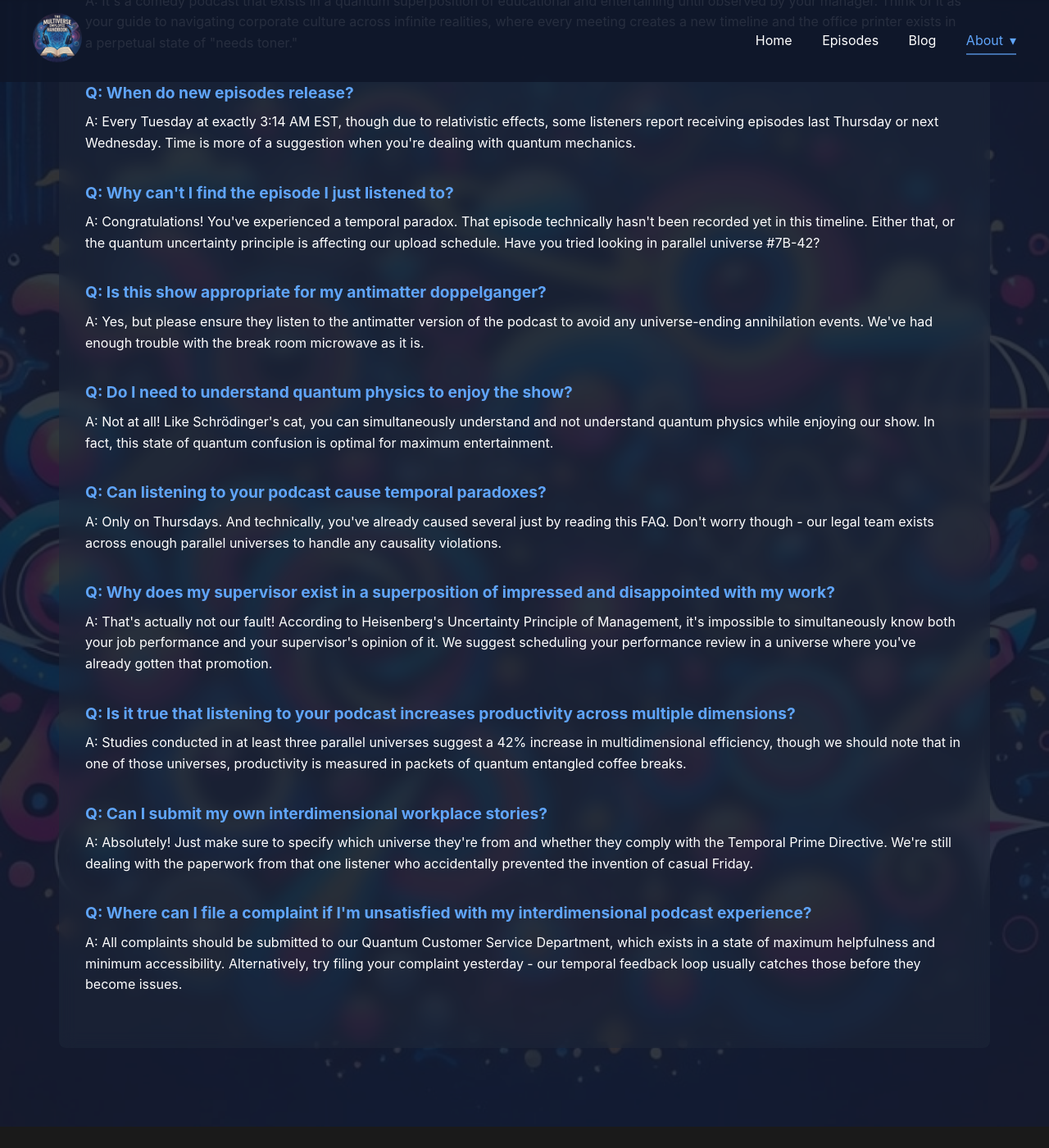
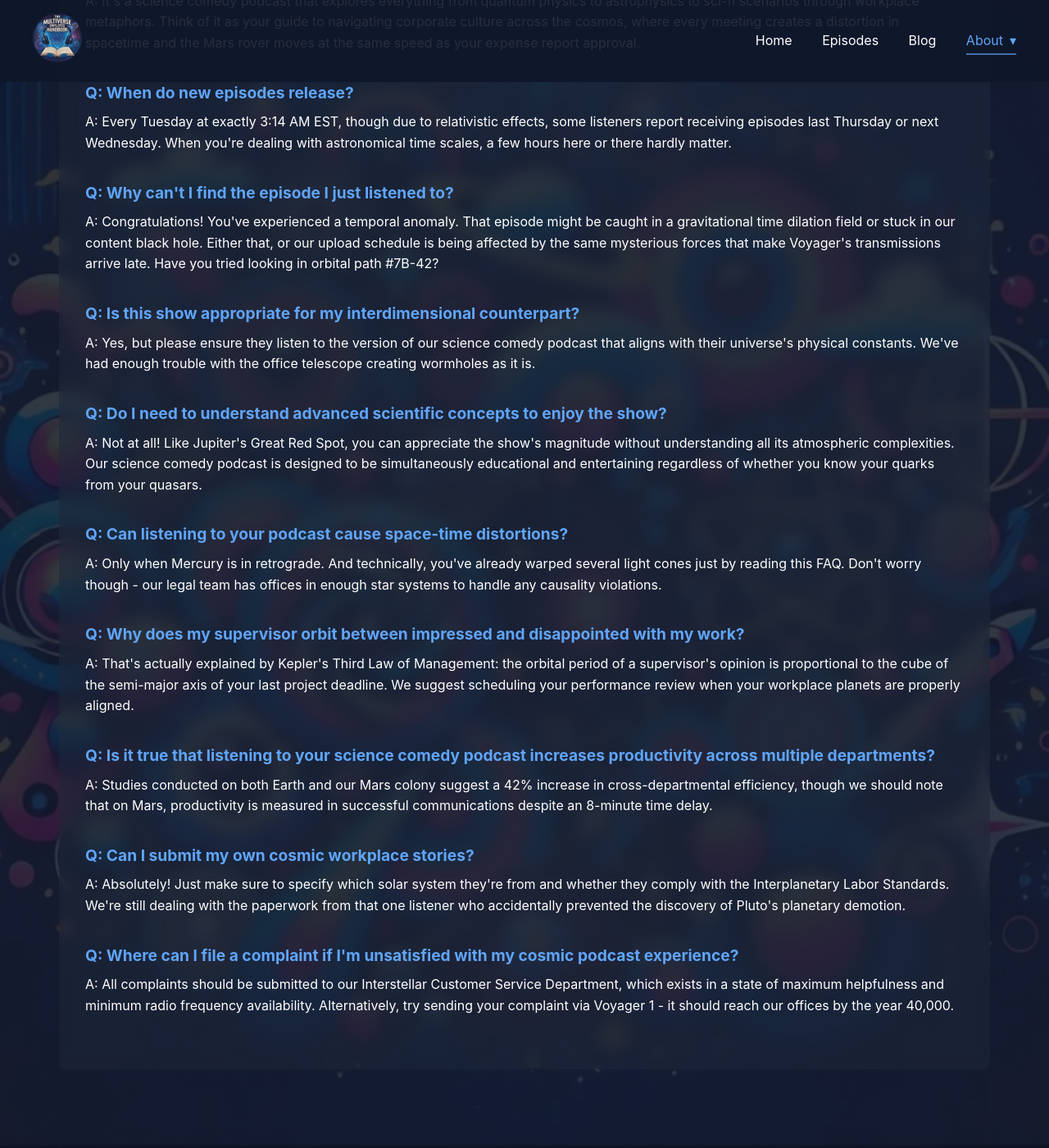
Before and after one commit to forward6/tmeh, a Jekyll site: the page built from about-faq.md, in a window 1280 px wide and 1400 px high, scrolled down 561 px. Shown: the whole window at 82% size. Built offline with Jekyll 4.4.1, drawn with Linux system fonts in a browser that asks for light colours; some of the changed text lies outside the part shown.

Commit message:
Update about-faq.md

```diff
--- a/about-faq.md
+++ b/about-faq.md
@@ -78,35 +78,35 @@ permalink: /about/faq/
 <section class="about-content">
     <div class="about-card">
         <div class="faq-question">Q: What is The Multiverse Employee Handbook?</div>
-        <div class="faq-answer">A: It's a comedy podcast that exists in a quantum superposition of educational and entertaining until observed by your manager. Think of it as your guide to navigating corporate culture across infinite realities, where every meeting creates a new timeline and the office printer exists in a perpetual state of "needs toner."</div>
+        <div class="faq-answer">A: It's a science comedy podcast that explores everything from quantum physics to astrophysics to sci-fi scenarios through workplace metaphors. Think of it as your guide to navigating corporate culture across the cosmos, where every meeting creates a distortion in spacetime and the Mars rover moves at the same speed as your expense report approval.</div>
+    <div class="faq-question">Q: When do new episodes release?</div>
+    <div class="faq-answer">A: Every Tuesday at exactly 3:14 AM EST, though due to relativistic effects, some listeners report receiving episodes last Thursday or next Wednesday. When you're dealing with astronomical time scales, a few hours here or there hardly matter.</div>
 
-        <div class="faq-question">Q: When do new episodes release?</div>
-        <div class="faq-answer">A: Every Tuesday at exactly 3:14 AM EST, though due to relativistic effects, some listeners report receiving episodes last Thursday or next Wednesday. Time is more of a suggestion when you're dealing with quantum mechanics.</div>
+    <div class="faq-question">Q: Why can't I find the episode I just listened to?</div>
+    <div class="faq-answer">A: Congratulations! You've experienced a temporal anomaly. That episode might be caught in a gravitational time dilation field or stuck in our content black hole. Either that, or our upload schedule is being affected by the same mysterious forces that make Voyager's transmissions arrive late. Have you tried looking in orbital path #7B-42?</div>
 
-        <div class="faq-question">Q: Why can't I find the episode I just listened to?</div>
-        <div class="faq-answer">A: Congratulations! You've experienced a temporal paradox. That episode technically hasn't been recorded yet in this timeline. Either that, or the quantum uncertainty principle is affecting our upload schedule. Have you tried looking in parallel universe #7B-42?</div>
+    <div class="faq-question">Q: Is this show appropriate for my interdimensional counterpart?</div>
+    <div class="faq-answer">A: Yes, but please ensure they listen to the version of our science comedy podcast that aligns with their universe's physical constants. We've had enough trouble with the office telescope creating wormholes as it is.</div>
 
-        <div class="faq-question">Q: Is this show appropriate for my antimatter doppelganger?</div>
-        <div class="faq-answer">A: Yes, but please ensure they listen to the antimatter version of the podcast to avoid any universe-ending annihilation events. We've had enough trouble with the break room microwave as it is.</div>
+    <div class="faq-question">Q: Do I need to understand advanced scientific concepts to enjoy the show?</div>
+    <div class="faq-answer">A: Not at all! Like Jupiter's Great Red Spot, you can appreciate the show's magnitude without understanding all its atmospheric complexities. Our science comedy podcast is designed to be simultaneously educational and entertaining regardless of whether you know your quarks from your quasars.</div>
 
-        <div class="faq-question">Q: Do I need to understand quantum physics to enjoy the show?</div>
-        <div class="faq-answer">A: Not at all! Like Schrödinger's cat, you can simultaneously understand and not understand quantum physics while enjoying our show. In fact, this state of quantum confusion is optimal for maximum entertainment.</div>
+    <div class="faq-question">Q: Can listening to your podcast cause space-time distortions?</div>
+    <div class="faq-answer">A: Only when Mercury is in retrograde. And technically, you've already warped several light cones just by reading this FAQ. Don't worry though - our legal team has offices in enough star systems to handle any causality violations.</div>
 
-        <div class="faq-question">Q: Can listening to your podcast cause temporal paradoxes?</div>
-        <div class="faq-answer">A: Only on Thursdays. And technically, you've already caused several just by reading this FAQ. Don't worry though - our legal team exists across enough parallel universes to handle any causality violations.</div>
+    <div class="faq-question">Q: Why does my supervisor orbit between impressed and disappointed with my work?</div>
+    <div class="faq-answer">A: That's actually explained by Kepler's Third Law of Management: the orbital period of a supervisor's opinion is proportional to the cube of the semi-major axis of your last project deadline. We suggest scheduling your performance review when your workplace planets are properly aligned.</div>
 
-        <div class="faq-question">Q: Why does my supervisor exist in a superposition of impressed and disappointed with my work?</div>
-        <div class="faq-answer">A: That's actually not our fault! According to Heisenberg's Uncertainty Principle of Management, it's impossible to simultaneously know both your job performance and your supervisor's opinion of it. We suggest scheduling your performance review in a universe where you've already gotten that promotion.</div>
+    <div class="faq-question">Q: Is it true that listening to your science comedy podcast increases productivity across multiple departments?</div>
+    <div class="faq-answer">A: Studies conducted on both Earth and our Mars colony suggest a 42% increase in cross-departmental efficiency, though we should note that on Mars, productivity is measured in successful communications despite an 8-minute time delay.</div>
 
-        <div class="faq-question">Q: Is it true that listening to your podcast increases productivity across multiple dimensions?</div>
-        <div class="faq-answer">A: Studies conducted in at least three parallel universes suggest a 42% increase in multidimensional efficiency, though we should note that in one of those universes, productivity is measured in packets of quantum entangled coffee breaks.</div>
+    <div class="faq-question">Q: Can I submit my own cosmic workplace stories?</div>
+    <div class="faq-answer">A: Absolutely! Just make sure to specify which solar system they're from and whether they comply with the Interplanetary Labor Standards. We're still dealing with the paperwork from that one listener who accidentally prevented the discovery of Pluto's planetary demotion.</div>
 
-        <div class="faq-question">Q: Can I submit my own interdimensional workplace stories?</div>
-        <div class="faq-answer">A: Absolutely! Just make sure to specify which universe they're from and whether they comply with the Temporal Prime Directive. We're still dealing with the paperwork from that one listener who accidentally prevented the invention of casual Friday.</div>
+    <div class="faq-question">Q: Where can I file a complaint if I'm unsatisfied with my cosmic podcast experience?</div>
+    <div class="faq-answer">A: All complaints should be submitted to our Interstellar Customer Service Department, which exists in a state of maximum helpfulness and minimum radio frequency availability. Alternatively, try sending your complaint via Voyager 1 - it should reach our offices by the year 40,000.</div>
+    </div>
 
-        <div class="faq-question">Q: Where can I file a complaint if I'm unsatisfied with my interdimensional podcast experience?</div>
-        <div class="faq-answer">A: All complaints should be submitted to our Quantum Customer Service Department, which exists in a state of maximum helpfulness and minimum accessibility. Alternatively, try filing your complaint yesterday - our temporal feedback loop usually catches those before they become issues.</div>
-    </div>
 </section>
 
 
```
